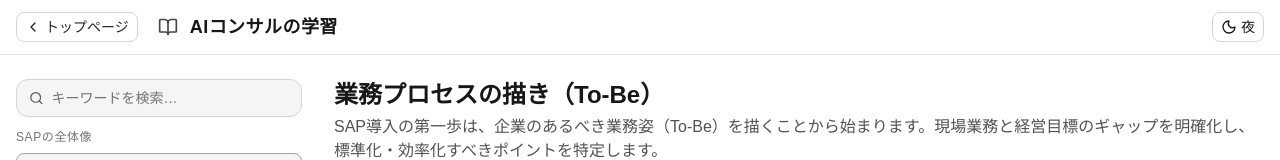
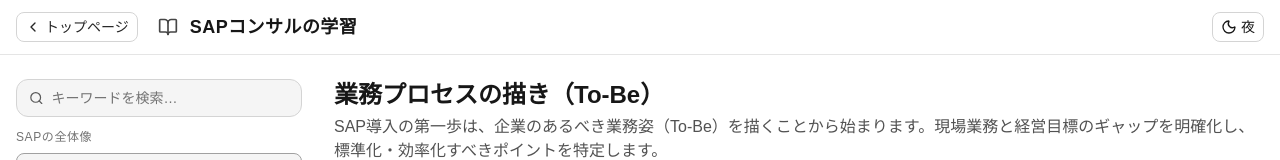
Before and after one commit to YoshihiroChen/IT-Study-Program, a Next.js app in the folder frontend/: page /paths/consulting/sap-consultant in a window 1280 px wide. Shown: the top 160 px of the page. Built offline with nearby package versions, Linux system fonts and the light colour scheme.

Commit message:
new edition

```diff
--- a/frontend/src/app/paths/consulting/sap-consultant/page.tsx
+++ b/frontend/src/app/paths/consulting/sap-consultant/page.tsx
@@ -711,7 +711,7 @@ export default function TsBasicsPage() {
 
           <BookOpen className="w-5 h-5 opacity-80 ml-2" />
           <h1 className="text-lg font-semibold tracking-wide">
-            AIコンサルの学習
+            SAPコンサルの学習
           </h1>
 
           <button
```
